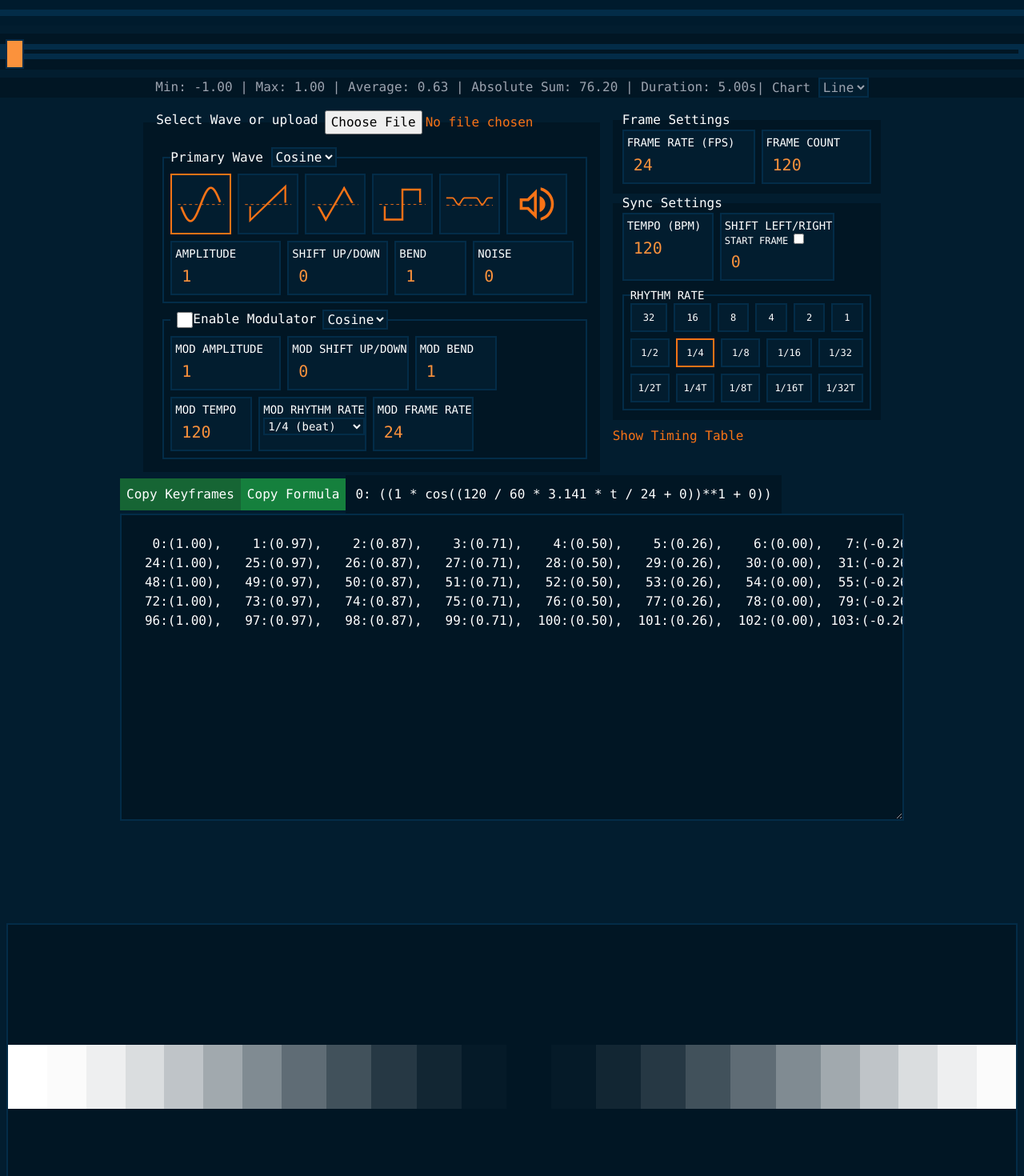
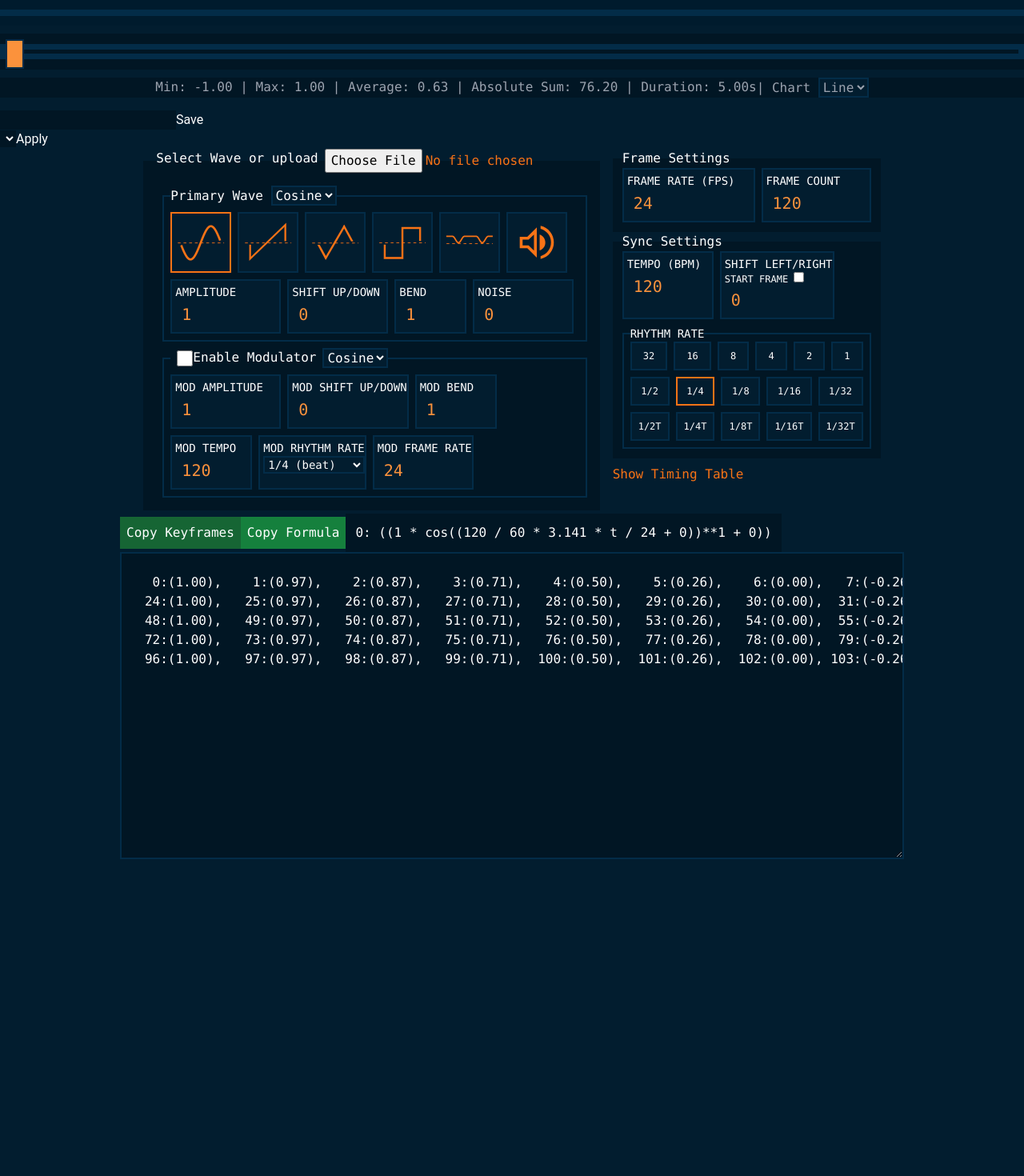
Before and after one commit to ganeJackS/framesync.xyz, a React (Vite) app: page / in a window 1280 px wide. Shown: the part 280-1750 px from the top of the page at 80% size. After the commit the page ends 1478 px from the top, so only its background shows below. Built offline with nearby package versions, Linux system fonts and the light colour scheme.

Commit message:
basic saving/loading, realtime number inputs

```diff
--- a/src/components/ControlPanel.tsx
+++ b/src/components/ControlPanel.tsx
@@ -1,6 +1,6 @@
 import ResizableBox from "../ResizableBox";
 import useChart from "../hooks/useChart";
-import React, { useCallback, useMemo, useRef, useState } from "react";
+import React, { useCallback, useEffect, useMemo, useRef, useState } from "react";
 import { AxisOptions, Chart, ChartOptions, Datum } from "react-charts";
 import NumberInput from "./NumberInput";
 import sinusoid from "../assets/sinusoid.svg";
@@ -18,11 +18,15 @@ import { useSettingsStore } from "../stores/settingsStore";
 import useData from "../hooks/useData";
 import SelectToggle from "./SelectToggle";
 import KeyframeTable from "./KeyframeTable";
+import { SaveSettings } from "./SaveSettings";
+import SettingsSelector from "./SettingsSelector";
+
 
 export default function ControlPanel() {
   const [settings, updateSetting] = useSettingsStore((state) => [
-    state.settingsState,
+    state.settings,
     state.updateSetting,
+
   ] as const);
 
   const {
@@ -51,8 +55,6 @@ export default function ControlPanel() {
     modMoveUpDown,
     keyframes,
   } = settings;
-
-
 
   const [
     {
@@ -100,20 +102,20 @@ export default function ControlPanel() {
   });
 
 
-
   const [chartType, setChartType] = React.useState("line");
   const [highlightedText, setHighlightedText] = React.useState("");
   // const [primaryCursorValue, setPrimaryCursorValue] = React.useState();
   // const [secondaryCursorValue, setSecondaryCursorValue] = React.useState();
 
-  const handleChange = (event: React.ChangeEvent<HTMLInputElement>) => {
-    //console.log("event.currentTarget.value", event?.currentTarget?.value);
+  function handleChange (event: React.ChangeEvent<HTMLInputElement>) {
+   // console.log(event?.currentTarget?.name, event?.currentTarget?.value);
     updateSetting(event?.currentTarget?.name, event?.currentTarget?.value);
   };
 
-  const handleChangeSelect = (event: React.ChangeEvent<HTMLSelectElement>) => {
+  function handleChangeSelect (event: React.ChangeEvent<HTMLSelectElement>) {
     updateSetting(event?.currentTarget?.name, event?.currentTarget?.value);
   };
+
 
   const fileInput = useRef<HTMLInputElement>(null);
   //const audioElement = useRef<HTMLAudioElement>(null);
@@ -138,45 +140,25 @@ export default function ControlPanel() {
     };
     fileReader.readAsArrayBuffer(file);
   };
-  const handleSave = () => {
-    // Get the previously saved state from local storage
-    let previousState = localStorage.getItem("data");
-    // If there is a previously saved state, parse it into a JavaScript object
-    if (previousState) {
-      previousState = JSON.parse(previousState);
-    }
-    // Assign a unique key to the current state
-    const key = Date.now().toString();
-    // Add the key-value pair to the previous state
 
-    const mergedState = {
-      ...(previousState as unknown as object),
-      [key]: { ...settings },
-    };
-    // Convert the merged state to a JSON string
-    const stateJson = JSON.stringify(mergedState);
-    // Save the merged state to local storage
-    localStorage.setItem("data", stateJson);
-  };
-
-  const ticksOnXAxis = document.querySelectorAll(
-    "#root > div:nth-child(2) > div > div > div > div > div > svg > g.axes > g:nth-child(1) > g.Axis-Group.inner > g > g.domainAndTicks > g > text"
-  );
+  // const ticksOnXAxis = document.querySelectorAll(
+  //   "#root > div:nth-child(2) > div > div > div > div > div > svg > g.axes > g:nth-child(1) > g.Axis-Group.inner > g > g.domainAndTicks > g > text"
+  // );
 
   // const linesOnXAxis = document.querySelectorAll(
   // "#root > div:nth-child(2) > div > div > div > div > div > svg > g.axes > g:nth-child(1) > g.Axis-Group.inner > g > g.grid > g:nth-child(6)"
   // );
 
-  ticksOnXAxis.forEach((tick) => {
-    if (Number(tick.textContent) % frameRate === 0) {
-      tick.classList.add('tick-highlight');
-      tick.classList.remove('tick-hide');
-    } else {
-      tick.classList.add('tick-hide');
-      tick.classList.remove('tick-highlight');
+  // ticksOnXAxis.forEach((tick) => {
+  //   if (Number(tick.textContent) % frameRate === 0) {
+  //     tick.classList.add('tick-highlight');
+  //     tick.classList.remove('tick-hide');
+  //   } else {
+  //     tick.classList.add('tick-hide');
+  //     tick.classList.remove('tick-highlight');
 
-    }
-  });
+  //   }
+  // });
 
   const primaryAxis = React.useMemo<
     AxisOptions<typeof data[number]["data"][number]>
@@ -187,8 +169,8 @@ export default function ControlPanel() {
       show: showAxes,
       primary: true,
       dataType: "linear",
-      scaleType: datums > 200 ? "linear" : "band",
-      tickRotation: datums < 100 ? 0 : 45,
+      scaleType: "linear",
+     // tickRotation: datums < 100 ? 0 : 45,
     }),
     [showAxes]
   );
@@ -275,17 +257,17 @@ export default function ControlPanel() {
     waveType != "bumpdup" ? modBend : modBend + 0
   } + ${modMoveUpDown})`;
 
-  const calculateColor = (value: number, minValue: number, maxValue: number) => {
-    const percentage = 1 * (value - minValue) / (maxValue - minValue);
-    //console.log("percentage", percentage)
-    return percentage;
-  };
+  // const calculateColor = (value: number, minValue: number, maxValue: number) => {
+  //   const percentage = 1 * (value - minValue) / (maxValue - minValue);
+  //   //console.log("percentage", percentage)
+  //   return percentage;
+  // };
 
 
 
-  const opacity = yArrayRaw.map((value, i) => {
-    return calculateColor(value[i], yArrayMin, yArrayMax);
-  });
+  // const opacity = yArrayRaw.map((value, i) => {
+  //   return calculateColor(value[i], yArrayMin, yArrayMax);
+  // });
 
   return (
     <>
@@ -299,6 +281,7 @@ export default function ControlPanel() {
               memoizeSeries,
               dark: true,
               tooltip: true,
+
 
               getDatumStyle: (d, _status) => ({
 
@@ -386,10 +369,16 @@ export default function ControlPanel() {
           </select>
         </label>
       </div>
-
+    {/* Save Settings */}
+    <div className="flex flex-col justify-center justify-items-center">
+       <SaveSettings />
+        <SettingsSelector />
+        </div>
       {/* Control Panel */}
       <div className="flex flex-row justify-center shrink justify-items-start max-w-720px w-720px space-x-4 font-mono">
+
         {/* Wave Settings */}
+
         <fieldset className=" bg-darkest-blue p-4 space-x-2 font-mono">
           <legend className="flex flex-row">
             Select Wave or upload{" "}
@@ -567,7 +556,6 @@ export default function ControlPanel() {
                   AMPLITUDE{" "}
                   <NumberInput
                     name="amplitude"
-                    value={amplitude}
                     min={-100}
                     max={100}
                     step={0.01}
@@ -579,11 +567,9 @@ export default function ControlPanel() {
                   SHIFT UP/DOWN{" "}
                   <NumberInput
                     name="upDownOffset"
-                    value={upDownOffset}
                     min={-100}
                     max={100}
                     step={0.1}
-                    isInt={false}
                     onChange={handleChange}
                   />
                 </label>
@@ -592,11 +578,10 @@ export default function ControlPanel() {
                   BEND{" "}
                   <NumberInput
                     name="bend"
-                    value={bend === 0 && waveType != "saw" ? 1 : bend}
+                    // value={bend === 0 && waveType != "saw" ? 1 : bend}
                     min={1}
                     max={waveType === "saw" ? 100 : 200}
-                    step={waveType === "saw" ? 1 : 2}
-                    isInt={true}
+                    step={waveType === "saw" ? .1 : 2}
                     onChange={handleChange}
                   />
                 </label>
@@ -606,11 +591,9 @@ export default function ControlPanel() {
                   NOISE{" "}
                   <NumberInput
                     name="noiseAmount"
-                    value={noiseAmount}
                     min={0}
                     max={100}
                     step={0.01}
-                    isInt={false}
                     onChange={handleChange}
                   />
                 </label>
@@ -657,7 +640,6 @@ export default function ControlPanel() {
                     MOD AMPLITUDE{" "}
                     <NumberInput
                       name="modAmp"
-                      value={modAmp}
                       min={-100}
                       max={100}
                       step={0.01}
@@ -669,11 +651,9 @@ export default function ControlPanel() {
                     MOD SHIFT UP/DOWN{" "}
                     <NumberInput
                       name="modMoveUpDown"
-                      value={modMoveUpDown}
                       min={-100}
                       max={100}
                       step={0.1}
-                      isInt={false}
                       onChange={handleChange}
                     />
                   </label>
@@ -682,11 +662,9 @@ export default function ControlPanel() {
                     MOD BEND{" "}
                     <NumberInput
                       name="modBend"
-                      value={modBend}
                       min={1}
                       max={1000}
                       step={2}
-                      isInt={true}
                       onChange={handleChange}
                     />
                   </label>
@@ -697,11 +675,9 @@ export default function ControlPanel() {
                     MOD TEMPO{" "}
                     <NumberInput
                       name="modTempo"
-                      value={modTempo}
                       min={1}
                       max={1000}
                       step={1}
-                      isInt={true}
                       onChange={handleChange}
                     />
                   </label>
@@ -735,11 +711,9 @@ export default function ControlPanel() {
                     MOD FRAME RATE{" "}
                     <NumberInput
                       name="modFrameRate"
-                      value={modFrameRate}
                       min={1}
                       max={1000}
                       step={1}
-                      isInt={true}
                       onChange={handleChange}
                     />
                   </label>
@@ -772,13 +746,12 @@ export default function ControlPanel() {
             <legend>Frame Settings</legend>
             <label className="flex flex-col grow bg-darker-blue pl-1 pt-1 mr-2 border-2 border-dark-blue z-index-100 text-sm">
               FRAME RATE (FPS)
+
               <NumberInput
                 name="frameRate"
-                value={frameRate}
                 min={1}
                 max={240}
                 step={1}
-                isInt={true}
                 onChange={handleChange}
               />
             </label>
@@ -786,11 +759,9 @@ export default function ControlPanel() {
               FRAME COUNT
               <NumberInput
                 name="datums"
-                value={datums}
                 min={1}
                 max={10000}
                 step={1}
-                isInt={true}
                 onChange={handleChange}
               />
             </label>
@@ -806,11 +777,9 @@ export default function ControlPanel() {
                 TEMPO (BPM)
                 <NumberInput
                   name="tempo"
-                  value={tempo}
                   min={1}
                   max={10000}
                   step={1}
-                  isInt={true}
                   onChange={handleChange}
                 />
               </label>
@@ -833,11 +802,9 @@ export default function ControlPanel() {
                 </label>
                 <NumberInput
                   name="leftRightOffset"
-                  value={leftRightOffset}
                   min={0}
                   max={10000}
                   step={1}
-                  isInt={true}
                   onChange={handleChange}
                 />
               </label>
@@ -1312,7 +1279,7 @@ export default function ControlPanel() {
       <div className="flex flex-col justify-center items-cenbter mt-1"></div>
 
       <div className="flex flex-row justify-center justify-items-center mt-10 text-3xl">
-        <KeyframeTable keyframes={yArrayRaw} frameRate={frameRate}  />
+        {/* <KeyframeTable keyframes={yArrayRaw} frameRate={frameRate}  /> */}
       </div>
     </>
   );
--- a/src/components/KeyframeTable.tsx
+++ b/src/components/KeyframeTable.tsx
@@ -11,7 +11,7 @@ type Props = {
 
 const KeyframeTable: React.FC<Props> = ({ keyframes }) => {
 
-  const { frameRate } = useSettingsStore(state => state.settingsState);
+  const { frameRate } = useSettingsStore(state => state.settings);
 
   const rows: number[] = [];
   for (let i = 0; i < Object.keys(keyframes).length; i++) {
@@ -38,7 +38,7 @@ const KeyframeTable: React.FC<Props> = ({ keyframes }) => {
               //console.log("color", color)
               return (
                 <td key={index} style={{
-                  opacity: calculateColor(value, minValue, maxValue),
+                  //opacity: calculateColor(value, minValue, maxValue),
                   backgroundColor: "white",
                 }}>{`${value}`}</td>
               );
--- a/src/components/NumberInput.tsx
+++ b/src/components/NumberInput.tsx
@@ -1,30 +1,24 @@
-import React, { useState, useEffect } from "react";
+import React, { useEffect, useState } from "react";
 import { useSettingsStore } from "../stores/settingsStore";
-import shallow from "zustand/shallow";
 
 type NumberInputProps = {
   name: string;
-  value: number | string;
   onChange: (event: any) => void;
   min?: number;
   max?: number;
   step: number;
-  isInt?: boolean;
 };
 
 const NumberInput: React.FC<NumberInputProps> = ({
   name,
-  value,
   onChange,
   min = Number.MIN_SAFE_INTEGER,
   max = Number.MAX_SAFE_INTEGER,
   step,
 }) => {
 
-  const [settings, updateSetting] = useSettingsStore(state => [state.settingsState, state.updateSetting]);
+  const [settings, updateSetting] = useSettingsStore(state => [state.settings, state.updateSetting]);
 
-
-  const [inputValue, setInputValue] = useState(value);
   const [isDragging, setIsDragging] = useState(false);
   const [startY, setStartY] = useState(0);
   const [prevDelta, setPrevDelta] = useState(0);
@@ -35,28 +29,25 @@ const NumberInput: React.FC<NumberInputProps> = ({
         return;
       }
 
-      const delta = (event.clientY - startY) / 5 ;
+      const delta = (event.clientY - startY) / 50 ;
       const newValue = Math.max(
         min,
-        Math.min(max, (value as number) - (delta * step) * (event.shiftKey ? 10 : 1))
+        Math.min(max, (settings[name] as number) - (delta * step) * (event.shiftKey ? 10 : 1))
+        // Math.min(max, (settings[name] as number) - (delta * step))
       );
 
+      setPrevDelta(delta);
 
       if (step != 1 && newValue % step +- 1 != 0 && Number.isInteger(step) === true) {
         return prevDelta
       }
-      Number.isInteger(step) === true
-        ? setInputValue(newValue.toFixed(0))
-        : setInputValue(newValue.toFixed(2));
-        setPrevDelta(delta);
-
+      Number.isInteger(step) ? updateSetting(name, newValue.toFixed(0)) : updateSetting(name, newValue.toFixed(2));
     };
 
     const handleMouseUp = (event: MouseEvent) => {
       setIsDragging(false);
       setPrevDelta(0);
-      updateSetting(name, inputValue)
-      onChange(inputValue);
+      onChange(settings[name as keyof typeof settings]);
     };
 
     window.addEventListener("mousemove", handleMouseMove);
@@ -66,36 +57,30 @@ const NumberInput: React.FC<NumberInputProps> = ({
       window.removeEventListener("mousemove", handleMouseMove);
       window.removeEventListener("mouseup", handleMouseUp);
     };
-  }, [isDragging, prevDelta, startY, value]);
+  }, [isDragging, prevDelta, startY, settings]);
 
   const handleMouseDown = (event: React.MouseEvent<HTMLInputElement>) => {
     setIsDragging(true);
     setStartY(event.clientY);
   };
 
-  // const handleChange = (event: React.ChangeEvent<HTMLInputElement>) => {
-  //   updateSetting(name, event.target.value)
-  // }
   const handleChange = (event: React.ChangeEvent<HTMLInputElement>) => {
     const newValue = event.target.value === "" ? "" : event.target.value;
-    setInputValue(newValue);
-    updateSetting(name, newValue)
-    onChange(newValue);
+    updateSetting(name, Number(newValue))
+    onChange(settings[name as keyof typeof settings]);
   };
-  //console.log(name, inputValue)
-  //console.log(name ,"settings", settings[name as keyof typeof settings])
   return (
     <input
       type="number"
-      value={inputValue}
+      value={settings[name as keyof typeof settings]}
       onChange={handleChange}
       onMouseDown={handleMouseDown}
       min={min}
       max={max}
       step={step}
       className="bg-darker-blue text-orange-400 px-2 py-2 text-xl pt-1 border-1 border-dark-blue focus:outline-none"
-    />
-  );
-};
+      />
+    );
+  };
 
-export default NumberInput;
+  export default NumberInput;
--- /dev/null
+++ b/src/components/SaveSettings.tsx
@@ -0,0 +1,28 @@
+import React, { useState } from "react";
+import { useSettingsStore } from "../stores/settingsStore";
+
+export const SaveSettings = () => {
+  const [saveName, setSaveName] = useState("");
+  const { updateSetting, saveSetting } = useSettingsStore((state) => ({
+    updateSetting: state.updateSetting,
+    saveSetting: state.saveSetting,
+    }));
+
+  const handleSave = () => {
+    setSaveName("");
+    updateSetting("saveName", saveName);
+    saveSetting();
+  };
+
+  return (
+    <div>
+      <input
+        className="bg-darkest-blue text-white"
+        type="text"
+        value={saveName}
+        onChange={(event) => setSaveName(event.target.value)}
+      />
+      <button onClick={handleSave}>Save</button>
+    </div>
+  );
+};
--- /dev/null
+++ b/src/components/SettingsSelector.tsx
@@ -0,0 +1,39 @@
+import React, { useState } from "react";
+import { useSettingsStore } from "../stores/settingsStore";
+
+const SettingsSelector = () => {
+  const [selectedSettingId, setSelectedSettingId] = useState<string | number>();
+  const [ settingsList, updateSetting, updateSettingFromList] = useSettingsStore(
+    (state) => [ state.settingsList, state.updateSetting, state.updateSettingFromList]
+  );
+
+  //const settingsList = Object.values(settings);
+
+
+  const handleSelectChange = (event: React.ChangeEvent<HTMLSelectElement>) => {
+    setSelectedSettingId(event.target.value);
+  };
+
+  const handleApplyClick = () => {
+    if (selectedSettingId) {
+      updateSettingFromList(selectedSettingId);
+  }
+  };
+
+  return (
+    <div>
+      <select
+      className="bg-darkest-blue text-white"
+      onChange={handleSelectChange}>
+        {settingsList.map((setting) => (
+          <option key={setting.saveId} value={setting.saveId}>
+            {setting.saveName}
+          </option>
+        ))}
+      </select>
+      <button onClick={handleApplyClick}>Apply</button>
+    </div>
+  );
+};
+
+export default SettingsSelector;
--- a/src/hooks/useData.tsx
+++ b/src/hooks/useData.tsx
@@ -53,7 +53,7 @@ export default function useData({
 }) {
 
   const [settings, updateSetting] = useSettingsStore(
-    (state) => [state.settingsState, state.updateSetting],
+    (state) => [state.settings, state.updateSetting],
   );
 
   const {
--- a/src/stores/settingsStore.tsx
+++ b/src/stores/settingsStore.tsx
@@ -4,8 +4,9 @@ import { immer } from "zustand/middleware/immer";
 
 export interface Settings {
   state: {
-    saveName?: string;
-    saveId?: number;
+    [key: string]: any,
+    saveName: string;
+    saveId: number | string;
     datums: number;
     tempo: number;
     rhythmRate: number;
@@ -32,18 +33,20 @@ export interface Settings {
   };
 }
 
-
 export type State = {
-  settingsState: Settings["state"];
+  settingsList: Settings["state"][];
+  settings: Settings["state"];
 };
 
 export type Actions = {
-  updateSetting: (name: string, value: any) => void;
+  updateSetting: (name: keyof Settings["state"], value: any) => void;
+  saveSetting: () => void;
+  updateSettingFromList: (id: number | string) => void;
 };
 
 export const useSettingsStore = create(
   immer<State & Actions>((set, get) => ({
-    settingsState: {
+    settings: {
       saveName: "default",
       saveId: 0,
       datums: 120,
@@ -70,12 +73,43 @@ export const useSettingsStore = create(
       modMoveUpDown: 0,
       keyframes: [],
     },
-    updateSetting: (name, value) => {
+    settingsList: [],
+    updateSetting: (name: keyof Settings["state"], value: any) => {
       set(
         produce((draft) => {
-          draft.settingsState[name] = value;
-        }),
+          draft.settings[name] = value;
+        })
       );
+    },
+    saveSetting: () => {
+      const id = Date.now().toString();
+      set(
+        produce((draft) => {
+          draft.settings.saveId = id;
+          draft.settingsList.push(draft.settings);
+        })
+      );
+      get().settings.saveId;
+      localStorage.setItem(
+        `settings_fs_list`,
+        JSON.stringify(get().settingsList)
+      );
+    },
+    updateSettingFromList: (id: number | string) => {
+      const settings = get().settingsList.find(
+        (setting) => setting.saveId === id
+      );
+      if (settings) {
+        Object.keys(settings).forEach(key => {
+          if (get().settings[key] !== settings[key]) {
+            set(
+              produce((draft) => {
+                draft.settings[key] = settings[key];
+              })
+            );
+          }
+        });
+      }
     },
   }))
 );
```
